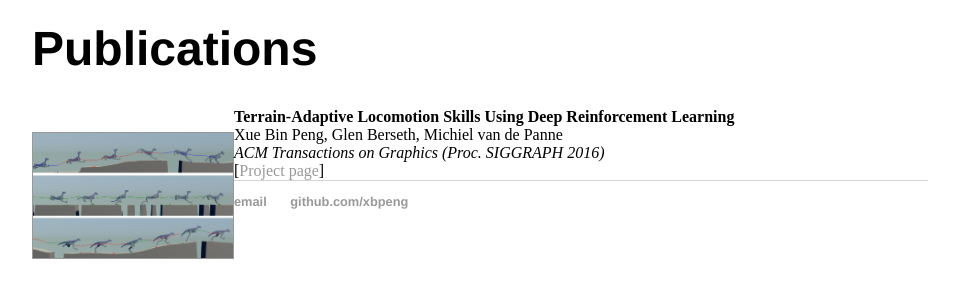
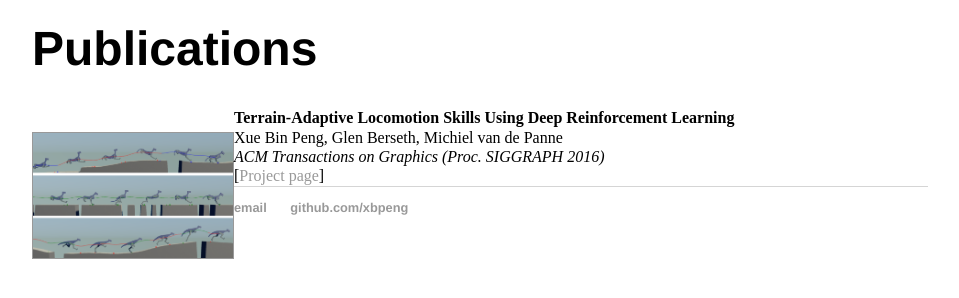
Before and after one commit to xbpeng/xbpeng.github.io, a Jekyll site: the page built from index.html, in a window 1280 px wide. Shown: the part 309-607 px from the top of the page, without its empty margins (160-1119 px from the left). Built offline with Jekyll 4.4.1, drawn with Linux system fonts in a browser that asks for light colours.

Commit message:
Update index.html
tweaks

```diff
--- a/index.html
+++ b/index.html
@@ -9,10 +9,12 @@
 	<h1>Publications</h1>
 
 	<div>
-    		<p style="float: left;"><a href="https://www.cs.ubc.ca/~van/papers/2016-TOG-deepRL/index.html"><img style="vertical-align:top" src="images/papers/2016-TOG-deepRL.png"  width="200" height="inherit" border="1px" alt="" /></a></p>
-		<b> Terrain-Adaptive Locomotion Skills Using Deep Reinforcement Learning </b> <br>
-		Xue Bin Peng, Glen Berseth, Michiel van de Panne <br>
-		<em> ACM Transactions on Graphics (Proc. SIGGRAPH 2016)</em> <br>
-		[<a href="https://www.cs.ubc.ca/~van/papers/2016-TOG-deepRL/index.html">Project page</a>]
+    		<p style="float: left;"><a href="https://www.cs.ubc.ca/~van/papers/2016-TOG-deepRL/index.html"><img style="vertical-align:top" src="images/papers/2016-TOG-deepRL.png"  width="200" height="inherit" border="1px" alt="" style="vertical-align: middle;" /></a></p>
+		<span style="vertical-align: middle;">
+			<b> Terrain-Adaptive Locomotion Skills Using Deep Reinforcement Learning </b> <br>
+			Xue Bin Peng, Glen Berseth, Michiel van de Panne <br>
+			<em> ACM Transactions on Graphics (Proc. SIGGRAPH 2016)</em> <br>
+			[<a href="https://www.cs.ubc.ca/~van/papers/2016-TOG-deepRL/index.html">Project page</a>]
+		</span>
 	</div>
 </div><!-- /.blurb -->
```
